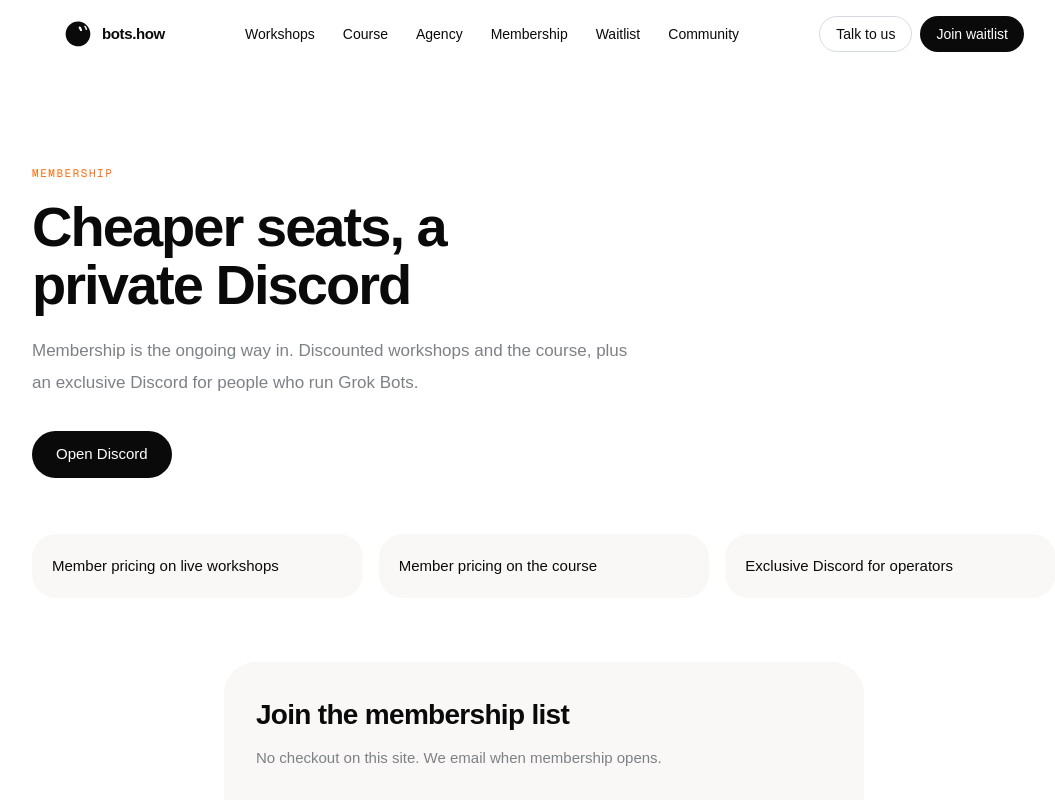
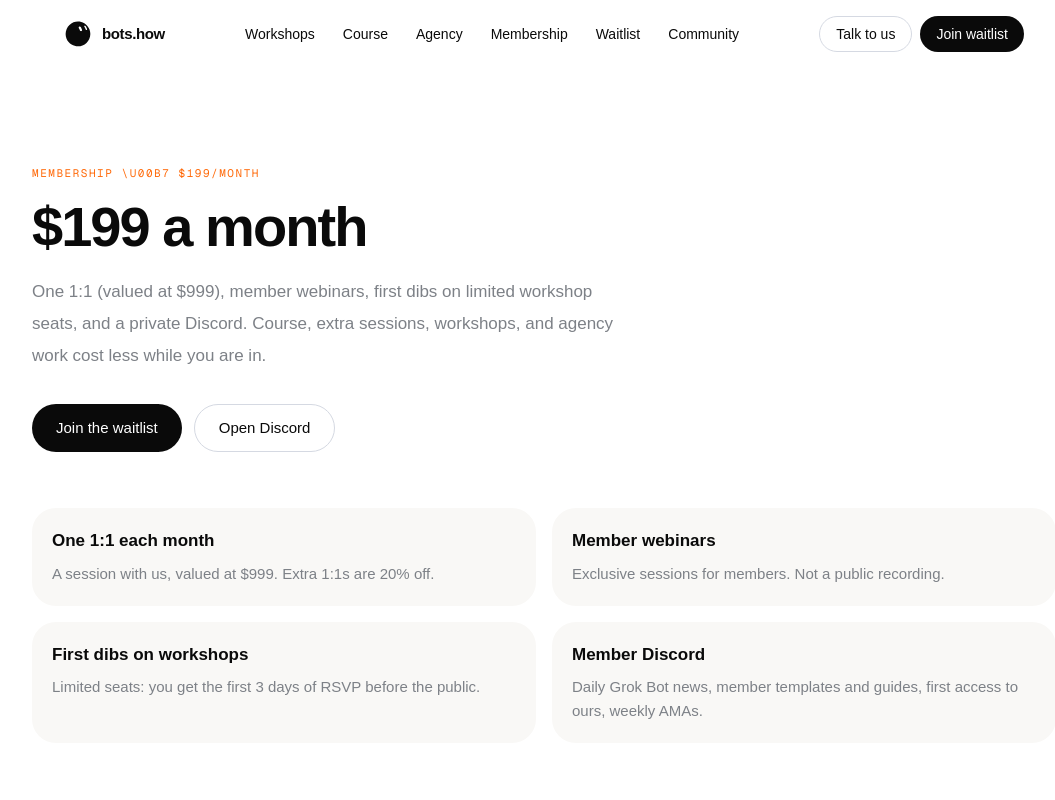
Before and after one commit to sntslol/bots-how, a Next.js app: page /membership in a window 1280 px wide. Shown: the top 800 px of the page, without its empty margins (96-1151 px from the left). Built offline with nearby package versions, Linux system fonts and the light colour scheme; a web font is replaced by a local one.

Commit message:
feat: $199/month membership offer on /membership

```diff
--- a/app/membership/page.tsx
+++ b/app/membership/page.tsx
@@ -1,42 +1,91 @@
 import type { Metadata } from "next";
+import Link from "next/link";
 import { WaitlistForm } from "@/components/waitlist-form";
+import { buttonVariants } from "@/components/ui/button";
 import { site } from "@/lib/site";
+import { cn } from "@/lib/utils";
 
 export const metadata: Metadata = {
   title: "Membership",
   description:
-    "Member pricing on workshops and the course, plus exclusive Discord.",
+    "$199/month. One 1:1 valued at $999, member webinars, first dibs on workshop seats, and a private Discord. Waitlist only, no checkout.",
   alternates: { canonical: "/membership" },
 };
+
+const included = [
+  {
+    title: "One 1:1 each month",
+    body: "A session with us, valued at $999. Extra 1:1s are 20% off.",
+  },
+  {
+    title: "Member webinars",
+    body: "Exclusive sessions for members. Not a public recording.",
+  },
+  {
+    title: "First dibs on workshops",
+    body: "Limited seats: you get the first 3 days of RSVP before the public.",
+  },
+  {
+    title: "Member Discord",
+    body: "Daily Grok Bot news, member templates and guides, first access to ours, weekly AMAs.",
+  },
+];
+
+const pricing = [
+  "50% off the course, plus first access before the public",
+  "20% off extra 1:1 sessions",
+  "20% off workshops",
+  "10% off any agency work",
+];
 
 export default function MembershipPage() {
   return (
     <article className="px-5 py-16 sm:px-8 sm:py-24">
       <div className="mx-auto w-full max-w-content">
         <p className="font-mono text-[11px] uppercase tracking-[0.14em] text-sunset">
-          Membership
+          Membership \u00b7 $199/month
         </p>
-        <h1 className="mt-4 max-w-[18ch] font-display text-[2.75rem] leading-[1.05] tracking-[-0.035em] text-jet sm:text-[3.5rem]">
-          Cheaper seats, a private Discord
+        <h1 className="mt-4 max-w-[16ch] font-display text-[2.75rem] leading-[1.05] tracking-[-0.035em] text-jet sm:text-[3.5rem]">
+          $199 a month
         </h1>
         <p className="mt-5 max-w-[38rem] text-[17px] leading-8 text-fog">
-          Membership is the ongoing way in. Discounted workshops and the course,
-          plus an exclusive Discord for people who run Grok Bots.
+          One 1:1 (valued at $999), member webinars, first dibs on limited
+          workshop seats, and a private Discord. Course, extra sessions,
+          workshops, and agency work cost less while you are in.
         </p>
+        <div className="mt-8 flex flex-wrap gap-3">
+          <Link
+            href="#waitlist"
+            className={cn(buttonVariants({ variant: "jet", size: "lg" }))}
+          >
+            Join the waitlist
+          </Link>
           <a
             href={site.discord}
             rel="noreferrer"
-          className="mt-8 inline-flex rounded-full bg-jet px-6 py-3 text-[15px] font-medium text-white hover:bg-jet/90"
+            className={cn(buttonVariants({ variant: "outline", size: "lg" }))}
           >
             Open Discord
           </a>
+        </div>
 
-        <ul className="mt-14 grid gap-4 sm:grid-cols-3">
-          {[
-            "Member pricing on live workshops",
-            "Member pricing on the course",
-            "Exclusive Discord for operators",
-          ].map((point) => (
+        <ul className="mt-14 grid gap-4 sm:grid-cols-2">
+          {included.map((item) => (
+            <li
+              key={item.title}
+              className="rounded-[1.5rem] bg-ivory px-5 py-5"
+            >
+              <p className="font-display text-[17px] text-jet">{item.title}</p>
+              <p className="mt-2 text-[15px] leading-6 text-fog">{item.body}</p>
+            </li>
+          ))}
+        </ul>
+
+        <h2 className="mt-16 font-display text-[1.75rem] tracking-tight text-jet sm:text-[2rem]">
+          Member pricing
+        </h2>
+        <ul className="mt-6 grid gap-4 sm:grid-cols-2">
+          {pricing.map((point) => (
             <li
               key={point}
               className="rounded-[1.5rem] bg-ivory px-5 py-5 text-[15px] leading-6 text-jet"
@@ -46,12 +95,16 @@ export default function MembershipPage() {
           ))}
         </ul>
 
-        <div className="mx-auto mt-16 w-full max-w-[40rem] rounded-[2rem] bg-ivory p-6 sm:p-8">
+        <div
+          id="waitlist"
+          className="mx-auto mt-16 w-full max-w-[40rem] rounded-[2rem] bg-ivory p-6 sm:p-8"
+        >
           <h2 className="font-display text-[1.75rem] tracking-tight text-jet">
             Join the membership list
           </h2>
           <p className="mt-2 text-[15px] leading-7 text-fog">
-            No checkout on this site. We email when membership opens.
+            $199/month when it opens. No checkout on this site. We email when
+            membership is ready.
           </p>
           <div className="mt-6">
             <WaitlistForm defaultOffers={["membership"]} />
--- a/lib/site.ts
+++ b/lib/site.ts
@@ -63,13 +63,14 @@ export const waitlistChoices = [
     id: "membership" as const,
     href: "/membership",
     label: "Membership",
-    kicker: "Access",
+    kicker: "$199/mo",
     title: "Membership",
-    lede: "Discounted workshops and courses, plus an exclusive Discord.",
+    lede: "$199/month. One 1:1, member Discord, and member pricing on the rest.",
     points: [
-      "Member pricing on workshops",
-      "Member pricing on the course",
-      "Exclusive Discord",
+      "One 1:1 each month, valued at $999",
+      "Member webinars and first 3 days of workshop RSVP",
+      "Member Discord: news, templates, weekly AMAs",
+      "50% off course, 20% off extra 1:1s and workshops, 10% off agency",
     ],
     cta: "Waitlist for membership",
   },
```
Lines whose indentation alone changed are shown as unchanged.
